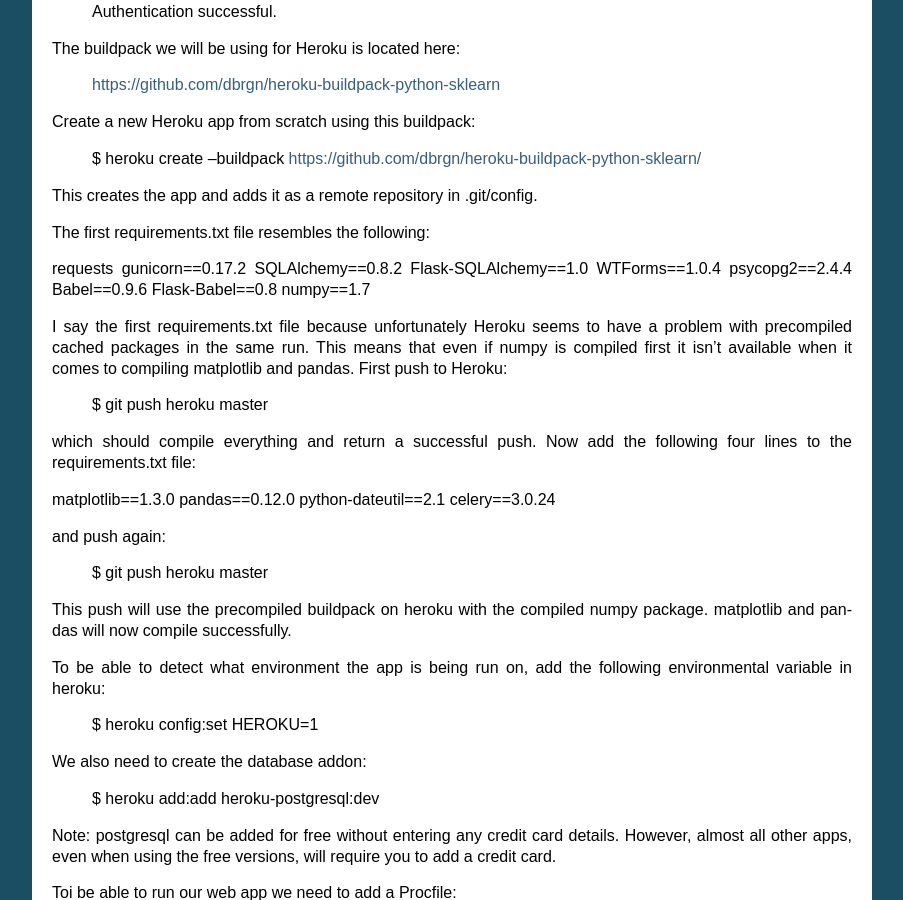
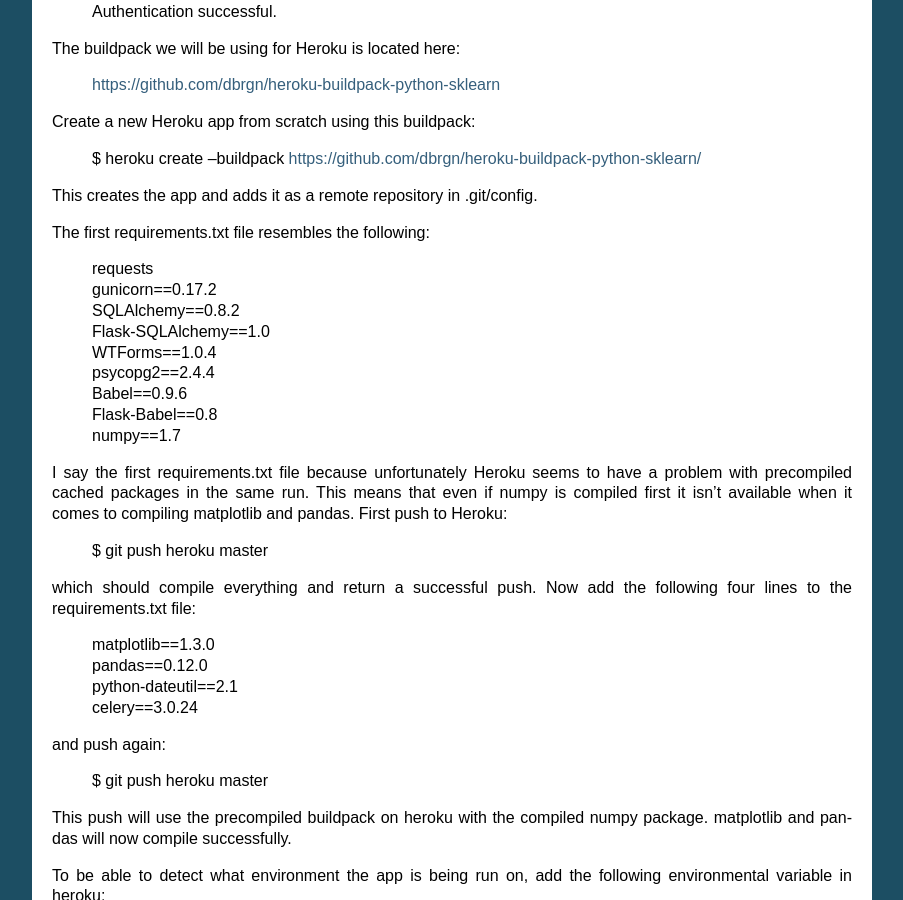
Before and after one commit to dsimpson1980/flaskr, a Sphinx documentation site: the page built from docs/source/heroku_setup.rst, in a window 1280 px wide and 900 px high, scrolled down 295 px. Shown: the whole window, without its empty margins (198-1101 px from the left). Built offline with Sphinx 7.4.7, drawn with Linux system fonts in a browser that asks for light colours.

```diff
--- a/docs/source/heroku_setup.rst
+++ b/docs/source/heroku_setup.rst
@@ -28,15 +28,15 @@ This creates the app and adds it as a remote repository in .git/config.
 
 The first requirements.txt file resembles the following:
 
-requests
-gunicorn==0.17.2
-SQLAlchemy==0.8.2
-Flask-SQLAlchemy==1.0
-WTForms==1.0.4
-psycopg2==2.4.4
-Babel==0.9.6
-Flask-Babel==0.8
-numpy==1.7
+	| requests
+	| gunicorn==0.17.2
+	| SQLAlchemy==0.8.2
+	| Flask-SQLAlchemy==1.0
+	| WTForms==1.0.4
+	| psycopg2==2.4.4
+	| Babel==0.9.6
+	| Flask-Babel==0.8
+	| numpy==1.7
 
 I say the first requirements.txt file because unfortunately Heroku seems to have a problem
 with precompiled cached packages in the same run.  This means that even if numpy is
@@ -48,10 +48,10 @@ push to Heroku:
 which should compile everything and return a successful push.  Now add the following four
 lines to the requirements.txt file:
 
-matplotlib==1.3.0
-pandas==0.12.0
-python-dateutil==2.1
-celery==3.0.24
+	| matplotlib==1.3.0
+	| pandas==0.12.0
+	| python-dateutil==2.1
+	| celery==3.0.24
 
 and push again:
 
```
